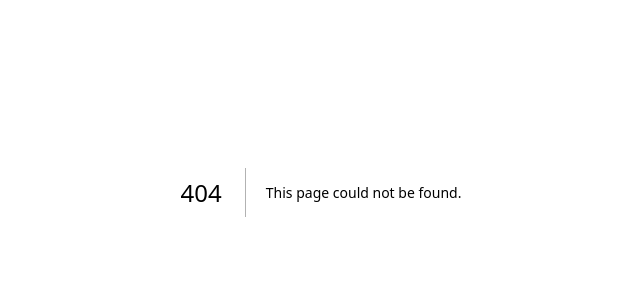
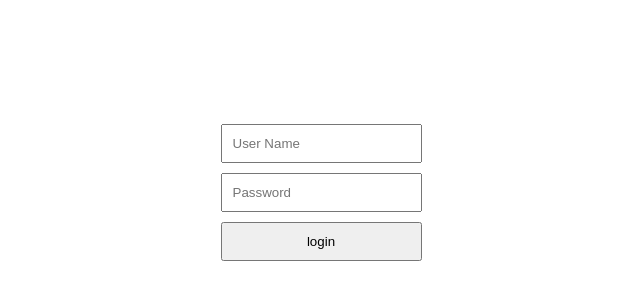
Before and after one commit to kushmishraa/jobfinder, a Next.js app: page /admin in a window 1280 px wide. Before the commit this address had no page. Shown: the part 208-508 px from the top of the page, without its empty margins (319-959 px from the left). Built offline with nearby package versions, Linux system fonts and the light colour scheme.

Commit message:
changed cors and fetching methods

```diff
--- a/api/s3bucketGetPut.js
+++ b/api/s3bucketGetPut.js
@@ -1,14 +1,25 @@
-import { listedJobs } from '@/component/ListingPage';
 import axios from 'axios';
 
-export async function putData(){
-   await axios.put('http://vo4kyruihh.execute-api.eu-north-1.amazonaws.com/dev/directjobfinder/listing.json' , {listedJobs})
+export async function putData(listedJobs){
+//     const settings = {
+//         method: 'PUT',
+//         headers: {
+//             Accept: 'application/json',
+//             'Content-Type': 'application/json',
+//         },
+//         body : {listedJobs}
+//     };
+//    await fetch('https://vo4kyruihh.execute-api.eu-north-1.amazonaws.com/dev/directjobfinder/listing.json' , settings)
+await axios.put('http://vo4kyruihh.execute-api.eu-north-1.amazonaws.com/dev/directjobfinder/listing.json' , {listedJobs})
 }
 
-export async function getData(setListedJobs){
-
+export async function getData(setListedJobs , dispatcher , initialState , action){
     const response = await fetch('https://vo4kyruihh.execute-api.eu-north-1.amazonaws.com/dev/directjobfinder/listing.json')
     const data = await response.json();
-    setListedJobs(data)
 
+    if(!setListedJobs){
+        dispatcher({action : action , data : data});
+    }else{
+        setListedJobs(data)
+    }
 }
--- /dev/null
+++ b/component/ListingComponent.js
@@ -0,0 +1,61 @@
+import React, { useContext, useEffect } from "react";
+import { Montserrat } from "next/font/google";
+import Image from "next/image";
+import { adminContext } from "@/pages/admin";
+import { putData } from "@/api/s3bucketGetPut";
+const monst = Montserrat({
+    subsets : [],
+    weight: '300'
+})
+
+export default function ListingComponent(props){
+
+    const context = useContext(adminContext);
+
+    const {jobObj , isLoggin} = props;
+
+    const deleteEntry = (id) => {
+        let currListing = context.listedjobobj;
+        let eleIndex
+        for(let i=0 ; i<currListing.listedJobs.length ; i++){
+            if(currListing.listedJobs[i].id == id){
+                eleIndex = i;
+                break
+            }
+        }
+        currListing.listedJobs.splice(eleIndex , 1);
+        putData(currListing);
+    }
+    return(
+
+        <div className="listing-card" key={jobObj.id}  id = {jobObj.id}>
+        <div className="listing-card-r1">
+        <div className="listing-card-image">
+            <Image
+             src = {jobObj.img}
+             width={1000}
+             height={0}
+             alt={"logo"}
+            />
+        </div>
+        <div className="listing-card-info">
+        <h2 className={monst.className}>{jobObj.position}</h2>
+        <h2 className={monst.className}>Location : {jobObj.location}</h2>
+        <h2 className={monst.className}>Salary : {jobObj.salary}</h2>
+        <h2 className={monst.className}>Experince Required : {jobObj.experience} years</h2>
+        </div>
+        </div>
+        <div className="listing-card-button">
+            {!isLoggin ?
+        <button onClick={()=>{window.open(jobObj.link , "_self")}}><h2 className={monst.className}>Apply Now  !</h2></button>
+        :
+        <div className="admin-dashboard-button">
+        <button>Edit</button>
+        <button onClick={()=>deleteEntry(jobObj.id)}>Delete</button>
+        </div>
+        }
+        </div>
+    </div>
+
+    )
+}
--- a/package.json
+++ b/package.json
@@ -14,6 +14,7 @@
     "eslint-config-next": "13.2.4",
     "next": "13.2.4",
     "react": "18.2.0",
-    "react-dom": "18.2.0"
+    "react-dom": "18.2.0",
+    "react-loader-spinner": "^5.3.4"
   }
 }
--- /dev/null
+++ b/pages/admin/adminDashboard/AdminDashborad.js
@@ -0,0 +1,34 @@
+import { getData } from "@/api/s3bucketGetPut";
+import ListingComponent from "@/component/ListingComponent";
+import React, { useContext, useEffect , useState } from "react";
+import { adminContext } from "..";
+import {Audio} from "react-loader-spinner";
+
+export default function AdminDashboard(props){
+
+    const {isLoggin} = props;
+    const listedjobobjContext = useContext(adminContext)
+
+    useEffect(()=>{
+        getData(null,listedjobobjContext.dispatcher , listedjobobjContext.listedjobobj , "setData");
+    },[])
+
+    return(
+        <div className="admin-dashboard-container">
+          <div className="admin-dashboard-currlisting">
+                {Object.keys(listedjobobjContext.listedjobobj).length > 0 ? listedjobobjContext.listedjobobj.listedJobs.map((jobObj)=>{
+                    return(<ListingComponent jobObj = {jobObj} isLoggin={isLoggin}/>)
+                }) :
+                <Audio
+                    height="80"
+                    width="80"
+                    radius="9"
+                    color="blue"
+                    ariaLabel="loading"
+                    wrapperStyle
+                    wrapperClass
+                    />}
+            </div>
+        </div>
+    )
+}
--- /dev/null
+++ b/pages/admin/index.js
@@ -0,0 +1,53 @@
+import { reducer } from "@/reducer/appReducer";
+import React, { createContext, useContext, useReducer, useRef, useState } from "react";
+import AdminDashboard from "./adminDashboard/AdminDashborad";
+
+export const adminContext = createContext();
+
+export default function index(){
+
+    async function adminValidation(){
+        const response = await fetch('https://vo4kyruihh.execute-api.eu-north-1.amazonaws.com/dev/directjobfinder/admin.json');
+        const data = await response.json();
+        if(data.loginData.username == username.current.value && data.loginData.pass == password.current.value){
+            console.log("sucess");
+            setLoggin(true);
+        }
+        else{
+            setLoggin(false);
+            console.log("failed");
+        }
+    }
+
+    const handleLogin = () =>{
+        adminValidation();
+    }
+
+    const listedjobobjInitialState = {};
+    const [listedjobobj , dispatcher] = useReducer(reducer , listedjobobjInitialState);
+
+    const listedObjReducer = {
+        listedjobobj : listedjobobj,
+        dispatcher : dispatcher
+    }
+
+    const username = useRef();
+    const password = useRef();
+
+    const [isLoggin , setLoggin] = useState(false);
+
+    return(
+        <adminContext.Provider value={listedObjReducer}>
+
+        <div className="admin-container">
+            {!isLoggin ?
+            <div className="admin-login-form">
+            <input type={"text"} placeholder="User Name" ref={username}/>
+            <input type={"password"} placeholder="Password" ref={password}></input>
+            <button onClick={handleLogin}>login</button>
+            </div>
+            : <AdminDashboard isLoggin={isLoggin}/>}
+        </div>
+    </adminContext.Provider>
+    )
+}
--- a/reducer/appReducer.js
+++ b/reducer/appReducer.js
@@ -1,7 +1,12 @@
 export const reducer = (state , action) =>{
-    switch(action){
+    switch(action.action){
         case "add" :
                 return {new : "hii"}
+        case "delete" :
+            console.log("delete");
+            break;
+        case "setData" :
+            return action.data;
         default :
             break;
         }
--- a/styles/globals.css
+++ b/styles/globals.css
@@ -148,17 +148,17 @@ justify-content: center;
   font-size: 10px;
 }
 
-.listing-card-button::before{
+.listing-card-button button::before{
   content: "";
   background-color: black;
   display: flex;
   position: relative;
   height: 2px;
-  top: 50px;
+  top: 35px;
   transform: scaleX(0);
   transition: 100ms;
 }
-.listing-card-button:hover:before {
+.listing-card-button button:hover:before {
   transition: 100ms;
   transform: scaleX(1);
 }
@@ -175,3 +175,41 @@ cursor: pointer;
   left: 250px;
   width: 50%;
 }
+
+
+.admin-container{
+  width: 100%;
+  height: 100vh;
+  display: flex;
+  justify-content: center;
+  align-items: center;
+}
+
+.admin-login-form{
+
+  gap: 10px;
+  display: flex;
+  flex-direction: column;
+}
+
+.admin-login-form input{
+  padding: 10px;
+}
+
+.admin-login-form button{
+  width: 100%;
+  padding: 10px;
+}
+
+.admin-dashboard-currlisting{
+  display: flex;
+  justify-content: center;
+}
+.admin-dashboard-button{
+  display: flex;
+  gap: 20px;
+  width: 100%;
+}
+.admin-dashboard-button button{
+  width: 100%;
+}
```
Also changed, not shown: component/ListingPage.js (+3 -26 lines), pages/index.js (+17 -5 lines), 1 other file (tests, documents, lock files or other folders).
